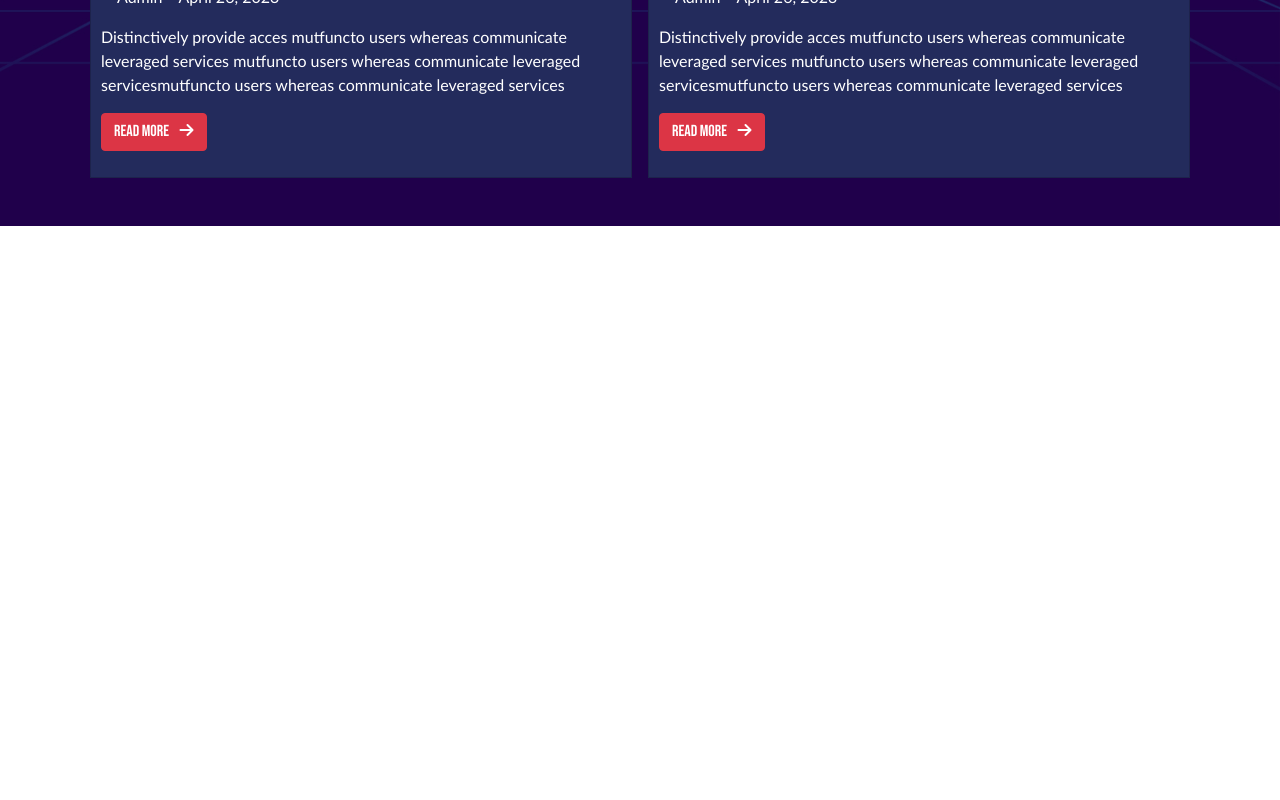
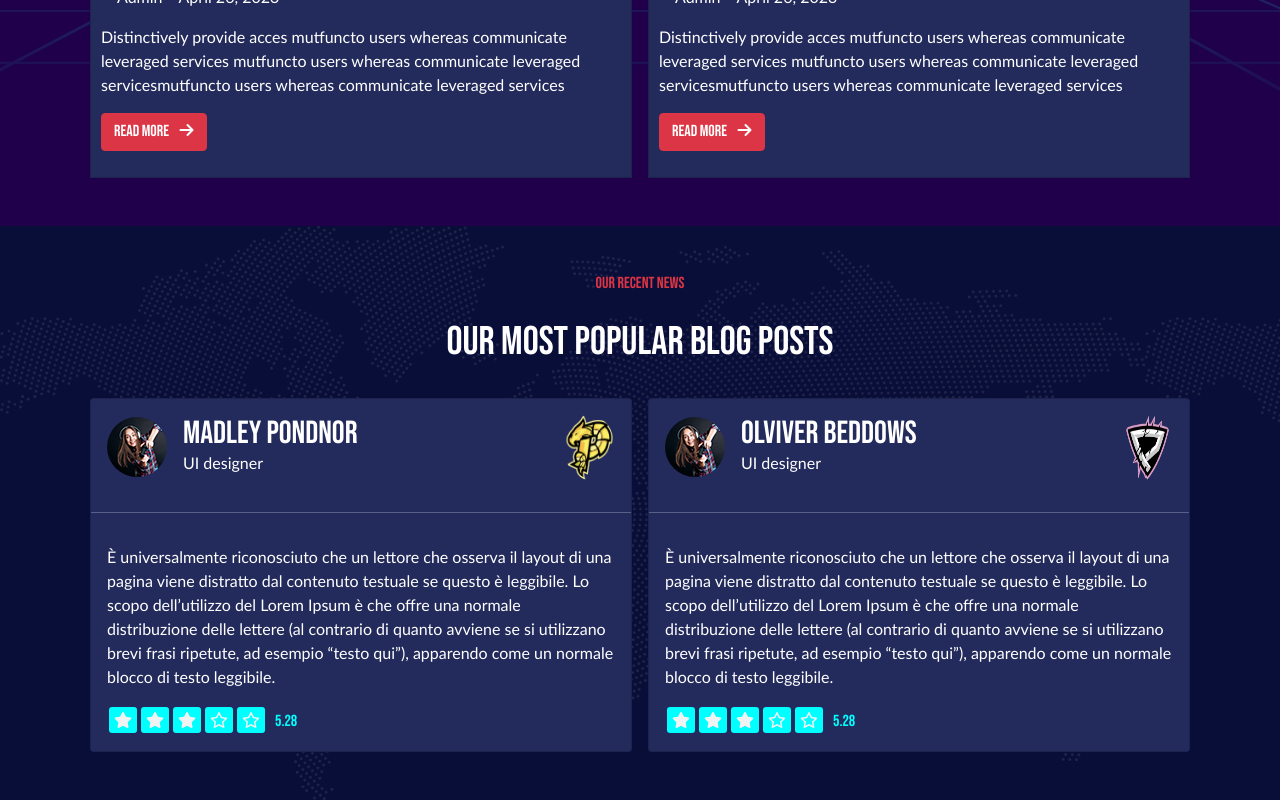
Before and after one commit to JorgeLuix/proj-html-vuejs, a Vue app: page / in a window 1280 px wide. Shown: the part 6768-7568 px from the top of the page. Before the commit the page ends 6994 px from the top, so only its background shows below. Built offline with nearby package versions, Linux system fonts and the light colour scheme; a web font is replaced by a local one.

Commit message:
testimonialPopular finished

```diff
--- a/src/components/MainComponent.vue
+++ b/src/components/MainComponent.vue
@@ -7,6 +7,7 @@
         <LiveStream/>
         <ExploreProducts/>
         <MostPopular/>
+        <TestimonialPopular/>
     </div>
 </template>
 
@@ -16,9 +17,10 @@ import SquadPlayers from '../components/SquadPlayers.vue';
 import LiveStream from '../components/LiveStream.vue';
 import ExploreProducts from '../components/ExploreProducts.vue';
 import MostPopular from '../components/MostPopular.vue';
+import TestimonialPopular from './TestimonialPopular.vue';
 
     export default {
-        components: { CollectionMain, SquadPlayers, LiveStream, ExploreProducts, MostPopular },
+        components: { CollectionMain, SquadPlayers, LiveStream, ExploreProducts, MostPopular, TestimonialPopular },
 
     };
 </script>
--- /dev/null
+++ b/src/components/TestimonialPopular.vue
@@ -0,0 +1,81 @@
+<template>
+     <!--testimonial popular-->
+     <div class="bg-testimonial-popular">
+      <div class="text-center pt-5">
+            <h6 class="text-uppercase text-danger">our recent news</h6>
+            <h1 class="text-uppercase text-white py-3">our most popular blog posts</h1>
+      </div>
+      <div class="cards container d-flex">
+        <div v-for="(post, index) in posts" :key="index"
+        class="card rounded-1 m-2 text-white mb-5">
+          <div class="card-head p-3 d-flex justify-content-between">
+                <div class="d-flex align-items-center justify-content-between">
+                  <img :src="post.imageUser" :alt="post.title" />
+                   <div class="flex-column px-3 profilo">
+                      <h2>{{ post.title }}</h2>
+                      <p>{{ post.type }}</p>
+                  </div>
+                </div>
+            <img class="w-img" :src="post.imgteam" :alt="post.title" />
+          </div>
+          <hr>
+          <div class="card-body">
+            <p>{{ post.description }}</p>
+                <i class="fa solid fa-star voto" v-for="(n, index) in 5" :key="index"
+                :class="(n <= getRating(post.voto) ? 'voto' : 'fa-regular' )" ></i>
+                <span class="card-text">5.28</span>
+          </div>
+        </div>
+      </div>
+    </div>
+</template>
+
+<script>
+import { posts } from '../data/data.js';
+    export default {
+        data() {
+    return {
+      posts: posts
+    }
+  },
+  methods: {
+    getRating(voto) {
+        return Math.ceil(voto / 2)
+      },
+  }
+    }
+</script>
+
+<style lang="scss" scoped>
+.bg-testimonial-popular{
+  background-image: url(../assets/imgs/bg.png);
+  background-color: var(--secondaryBlue);
+  background-size: contain;
+}
+.card{
+  background-color: var(--color-cards);
+}
+.card-head img{
+  border-radius: 50%;
+}
+.w-img{
+  width: 10%;
+}
+.profilo{
+  line-height: 0.2;
+}
+.voto{
+    color: rgb(240, 243, 243);
+    background-color: aqua;
+    padding: 5px;
+}
+span{
+  color: aqua;
+  padding-left: 8px;
+}
+i{
+  margin: 2px;
+  border-radius: 3px;
+
+}
+</style>
--- a/src/data/data.js
+++ b/src/data/data.js
@@ -130,5 +130,24 @@ const popular = [
     data: '01 january 2022',
     description: 'Distinctively provide acces mutfuncto users whereas communicate leveraged services mutfuncto users whereas communicate leveraged servicesmutfuncto users whereas communicate leveraged services',
   }
+];
+const posts = [
+  {
+    imageUser:'/src/assets/imgs/01 (2).jpg',
+    imgteam: '/src/assets/imgs/stemmi-04.png',
+    title: 'Madley pondnor',
+    type: 'UI designer',
+    description: 'È universalmente riconosciuto che un lettore che osserva il layout di una pagina viene distratto dal contenuto testuale se questo è leggibile. Lo scopo dell’utilizzo del Lorem Ipsum è che offre una normale distribuzione delle lettere (al contrario di quanto avviene se si utilizzano brevi frasi ripetute, ad esempio “testo qui”), apparendo come un normale blocco di testo leggibile.',
+    voto:'5.28'
+  },
+  {
+    imageUser:'/src/assets/imgs/01 (2).jpg',
+    imgteam: '/src/assets/imgs/stemmi-03.png',
+    title: 'olviver beddows',
+    type: 'UI designer',
+    description: 'È universalmente riconosciuto che un lettore che osserva il layout di una pagina viene distratto dal contenuto testuale se questo è leggibile. Lo scopo dell’utilizzo del Lorem Ipsum è che offre una normale distribuzione delle lettere (al contrario di quanto avviene se si utilizzano brevi frasi ripetute, ad esempio “testo qui”), apparendo come un normale blocco di testo leggibile.',
+    voto:'5.28'
+  }
 ]
-export { headerItems, teams, items, squad, streaming, Tshirt, stemmi, popular }
+export { headerItems, teams, items, squad,
+  streaming, Tshirt, stemmi, popular,posts }
```
Also changed, not shown: src/components/MostPopular.vue (+7 -3 lines).
